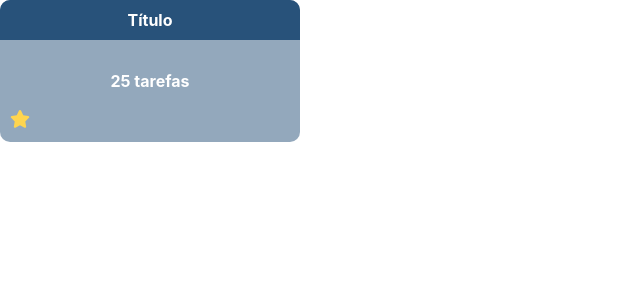
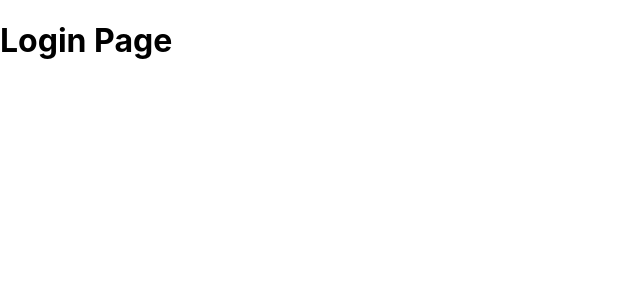
Before and after one commit to vcnsiqueira/task-manager-frontend, a React (Create React App) app: page / in a window 1280 px wide. Shown: the top 300 px of the page, without its empty margins (0-640 px from the left). Built offline with nearby package versions, Linux system fonts and the light colour scheme.

Commit message:
I installed the react-router-dom library to work with routes and I created some dummy pages to these routes

```diff
--- a/package.json
+++ b/package.json
@@ -9,6 +9,7 @@
     "prop-types": "^15.7.2",
     "react": "^17.0.1",
     "react-dom": "^17.0.1",
+    "react-router-dom": "^5.2.0",
     "react-scripts": "4.0.3",
     "storybook": "^6.1.20",
     "styled-components": "^5.2.1",
--- a/src/App.js
+++ b/src/App.js
@@ -1,15 +1,24 @@
 import React from 'react';
+import { BrowserRouter as Router, Route, Redirect, Switch } from 'react-router-dom';
 import './App.css';
+//import theme from './styles/theme';
 
-import theme from './styles/theme';
+import Login from './views/Login/Login';
+import Boards from './views/Boards/Boards';
 
-import BoardCard from './components/BoardCard';
-
-function App() {
+const App = () => {
   return (
-    <>
-      <BoardCard bookmark={true} color={theme.primary} title="Título" date="22/02/21" numberOfTasks={25}></BoardCard>
-    </>
+    <Router>
+      <Switch>
+        <Route path="/" exact>
+          <Login />
+        </Route>
+        <Route path="/u1/boards" exact>
+          <Boards />
+        </Route>
+        <Redirect to="/"/>
+      </Switch>
+    </Router>
   );
 }
 
--- a/src/components/BoardCard/styled/BoardCard.styled.js
+++ b/src/components/BoardCard/styled/BoardCard.styled.js
@@ -18,7 +18,7 @@ export const StyledBoardCard = styled.div`
     display: block;
     background-color: ${props => getColor(props.color) + '80'};
     border-radius: 10px;
-    width:  300px;
+    width:  250px;
     font-weight: bold;
 
     &:hover {
--- /dev/null
+++ b/src/views/Boards/Boards.jsx
@@ -0,0 +1,9 @@
+import React from 'react';
+
+const Boards = () => {
+    return (
+        <h1>Boards Page</h1>
+    );
+};
+
+export default Boards;
--- /dev/null
+++ b/src/views/Login/Login.jsx
@@ -0,0 +1,9 @@
+import React from 'react';
+
+const Login = () => {
+    return (
+        <h1>Login Page</h1>
+    );
+};
+
+export default Login;
```
Also changed, not shown: 1 other file (tests, documents, lock files or other folders).
